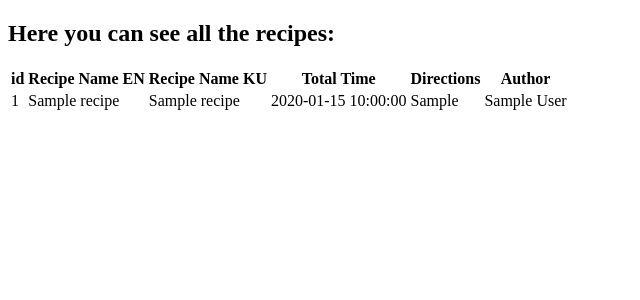
After one commit to lostconnectionhere/recipes, a Flask app: page /list_recipes in a window 1280 px wide. The commit adds this page. Shown: the top 300 px of the page, without its empty margins (0-640 px from the left). Run offline with Flask 2, Linux system fonts and the light colour scheme; tables that the repository leaves empty or names only in its code hold one stand-in row (values such as "Sample post").

Commit message:
show recipes done

```diff
--- a/Flask/main.py
+++ b/Flask/main.py
@@ -10,17 +10,14 @@ mydb = mysql.connector.connect(
 
 mycursor = mydb.cursor()
 
+# creates application object
 app = Flask(__name__)
 
 @app.route('/')
 def main_menu():
     return render_template('main_menu.html')
 
-@app.route('/main_menu/recipe_menu')
-def recipe_menu():
-    return render_template('recipe_menu.html')
-
-# Ingredient Menu CRUD
+# 1. Ingredient Menu CRUD
 @app.route('/main_menu/ingredient_menu')
 def ingredient_menu():
     return render_template('ingredient_menu.html')
@@ -69,6 +66,19 @@ def update_ingredient():
     mydb.commit()
     return redirect(url_for('list_ingredients'))
 
+# 2. Recipe Menu CRUD
+@app.route('/main_menu/recipe_menu')
+def recipe_menu():
+    return render_template('recipe_menu.html')
+
+
+# 1.1 Show Recipe List
+@app.route('/list_recipes')
+def list_recipes():
+    mycursor.execute("SELECT recipe_id, recipe_name_EN, recipe_name_KU, total_time, directions, author FROM recipes")
+    result_rec = mycursor.fetchall()
+    return render_template("list_recipes.html", value = result_rec)
+
 
 app.run(host='0.0.0.0',port=8001)
 
--- /dev/null
+++ b/Flask/templates/list_recipes.html
@@ -0,0 +1,35 @@
+<!DOCTYPE html>
+<html>
+    <head>
+        <meta charset="UTF-8">
+        <title>List of Recipes</title>
+    </head>
+    <body>
+        <h2>Here you can see all the recipes: </h2>
+        <table>
+            <thead>
+            <tr>
+                <th>id</th>
+                <th>Recipe Name EN</th>
+                <th>Recipe Name KU</th>
+                <th>Total Time</th>
+                <th>Directions</th>
+                <th>Author</th>
+            </tr>
+            </thead>
+            <tbody>
+                {% for row in value %}
+                    <tr>
+                        <td>{{row[0]}}</td>
+                        <td>{{row[1]}}</td>
+                        <td>{{row[2]}}</td>
+                        <td>{{row[3]}}</td>
+                        <td>{{row[4]}}</td>
+                        <td>{{row[5]}}</td>
+                    </tr>
+                {% endfor %}
+            </tbody>
+        </table>
+    <!--Back to home button-->
+    </body>
+</html>
--- a/Flask/templates/recipe_menu.html
+++ b/Flask/templates/recipe_menu.html
@@ -10,7 +10,7 @@
 
         <!-- denk niet dat deze link kan kloppen -->
     <a href="/">Back to Main Menu</a><br>
-    <a href="#url">List Recipes</a><br>
+    <a href="/list_recipes">List Recipes</a><br>
     <a href="#url">Get Recipe</a><br>
     <a href="#url">Add Recipe</a><br>
     <a href="#url">Update Recipe</a><br>
```
